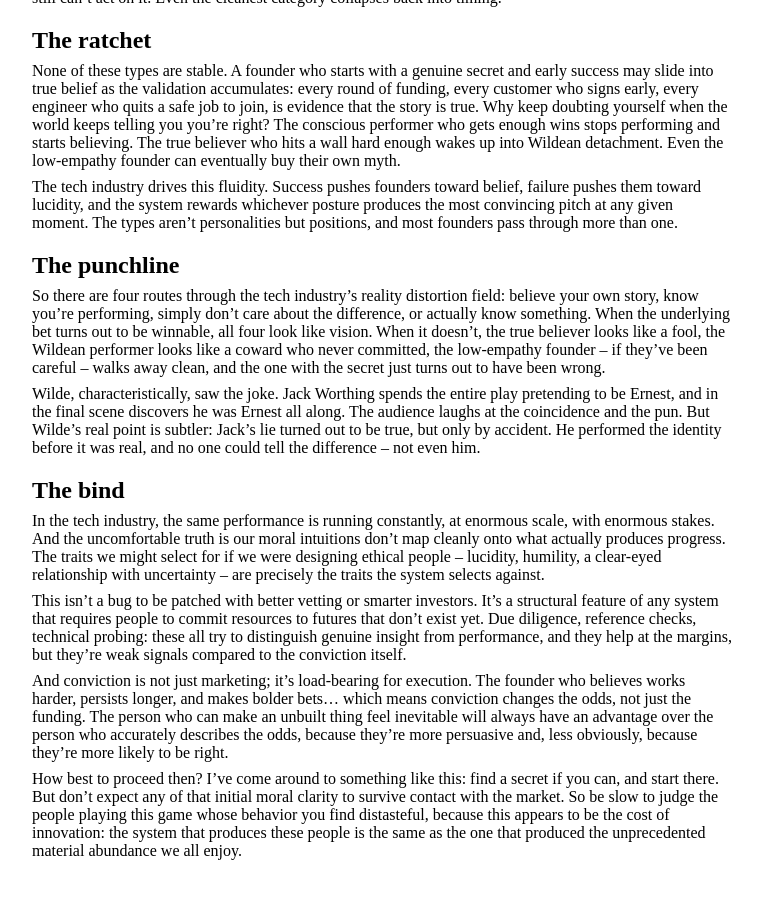
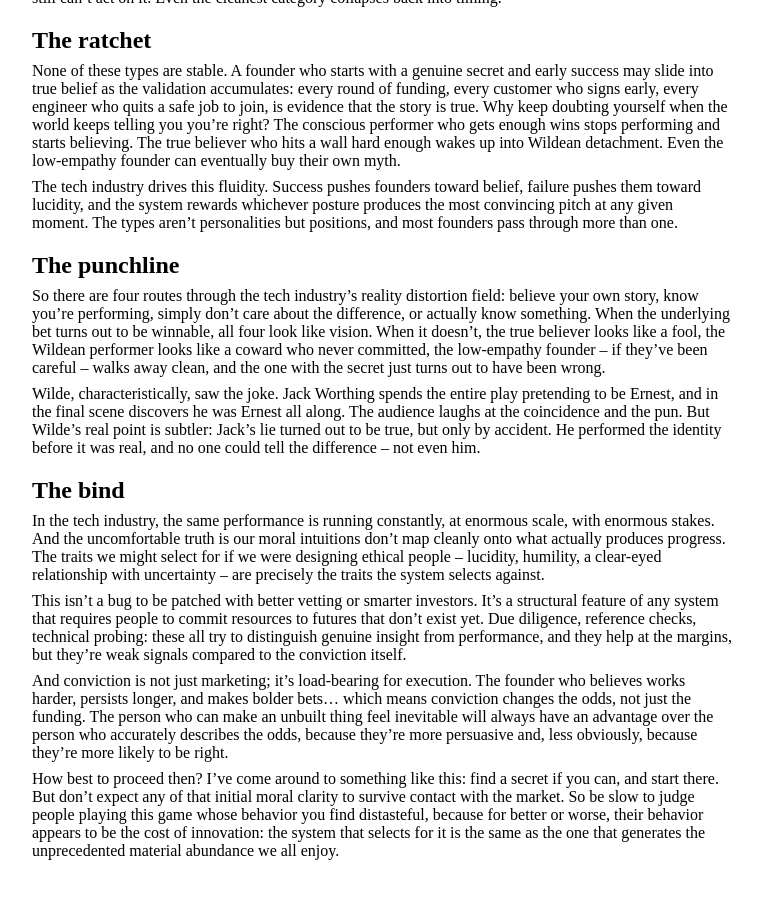
Before and after one commit to maxh/maxheinritz.com, a Jekyll site: the page built from _posts/2026-02-21-the-importance-of-being-unearnest.md, in a window 1280 px wide and 900 px high, scrolled down 1791 px. Shown: the whole window, without its empty margins (108-870 px from the left). Built offline with Jekyll 4.4.1, drawn with Linux system fonts in a browser that asks for light colours.

Commit message:
tweak again

```diff
--- a/_posts/2026-02-21-the-importance-of-being-unearnest.md
+++ b/_posts/2026-02-21-the-importance-of-being-unearnest.md
@@ -64,4 +64,4 @@ This isn't a bug to be patched with better vetting or smarter investors. It's a
 
 And conviction is not just marketing; it's load-bearing for execution. The founder who believes works harder, persists longer, and makes bolder bets... which means conviction changes the odds, not just the funding. The person who can make an unbuilt thing feel inevitable will always have an advantage over the person who accurately describes the odds, because they're more persuasive and, less obviously, because they're more likely to be right.
 
-How best to proceed then? I've come around to something like this: find a secret if you can, and start there. But don't expect any of that initial moral clarity to survive contact with the market. So be slow to judge the people playing this game whose behavior you find distasteful, because this appears to be the cost of innovation: the system that produces these people is the same as the one that produced the unprecedented material abundance we all enjoy.
+How best to proceed then? I've come around to something like this: find a secret if you can, and start there. But don't expect any of that initial moral clarity to survive contact with the market. So be slow to judge people playing this game whose behavior you find distasteful, because for better or worse, their behavior appears to be the cost of innovation: the system that selects for it is the same as the one that generates the unprecedented material abundance we all enjoy.
```
